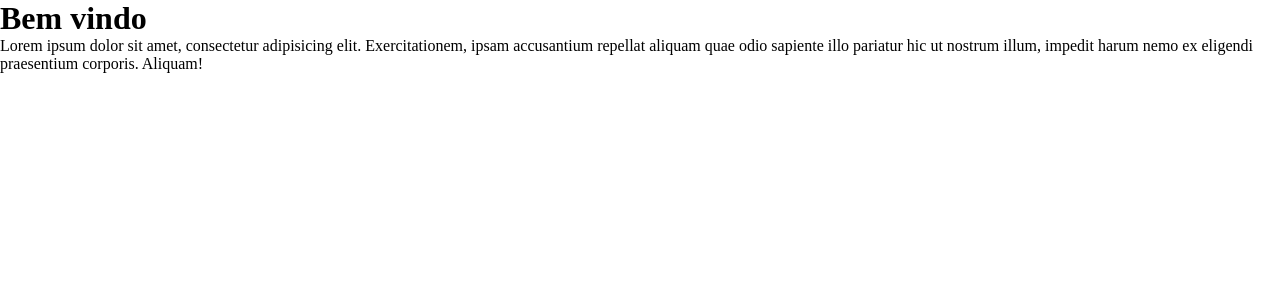
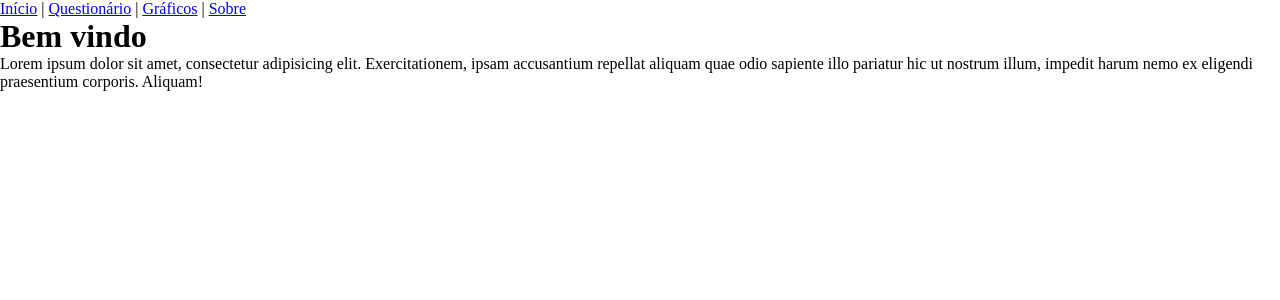
Before and after one commit to PedroRocha94/dig-comp-edu, a Vue app: page / in a window 1280 px wide. Shown: the top 300 px of the page. Built offline with nearby package versions, Linux system fonts and the light colour scheme.

Commit message:
Creating Sidebar component.

```diff
--- /dev/null
+++ b/src/components/Sidebar.vue
@@ -0,0 +1,16 @@
+<template>
+  <div class="sidebar">
+    <ul>
+      <router-link tag="li" to="/">Início</router-link> |
+      <router-link tag="li" to="/quiz">Questionário</router-link> |
+      <router-link tag="li" to="/charts">Gráficos</router-link> |
+      <router-link tag="li" to="/about">Sobre</router-link>
+    </ul>
+  </div>
+</template>
+
+<script>
+export default {
+  name: 'Sidebar'
+}
+</script>
--- a/src/pages/Home.vue
+++ b/src/pages/Home.vue
@@ -1,4 +1,5 @@
 <template>
+  <Sidebar/>
   <div class="home">
     <h1>Bem vindo</h1>
     <span>
@@ -11,7 +12,12 @@
 </template>
 
 <script>
+import Sidebar from '../components/Sidebar.vue';
+
 export default {
-  name: 'Home'
+  name: 'Home',
+  components: {
+    Sidebar
+  }
 }
 </script>
```
